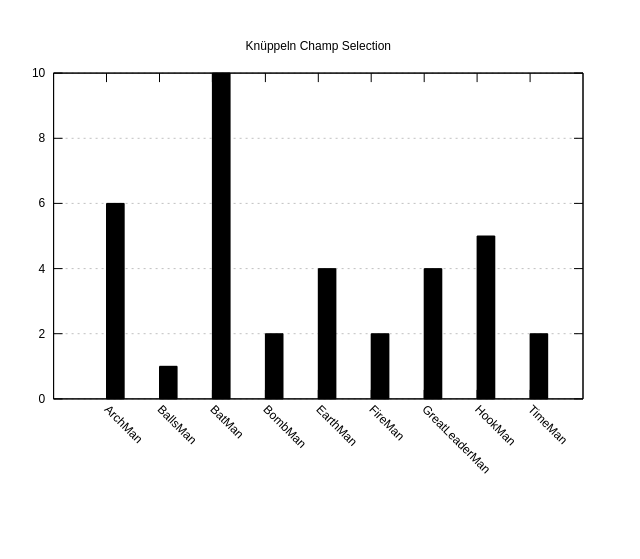
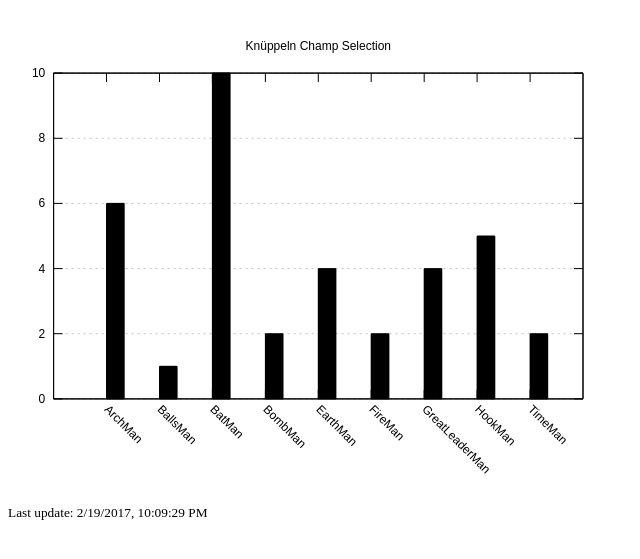
Before and after one commit to lluchs/ocstats, a plain HTML site: page index.html in a window 1280 px wide. Shown: the part 61-620 px from the top of the page, without its empty margins (0-640 px from the left). Drawn offline with Linux system fonts and the light colour scheme.

Commit message:
Add last modified info
This seems to correspond to the last push on github, which is exactly
what we want.

```diff
--- a/index.html
+++ b/index.html
@@ -8,3 +8,12 @@
 
 	<img alt="Knüppeln Champ Selection" src="knüppeln-champs.svg">
 </main>
+
+<footer>
+	<small>
+		Last update:
+		<script>
+			document.write(new Date(document.lastModified).toLocaleString())
+		</script>
+	</small>
+</footer>
```
